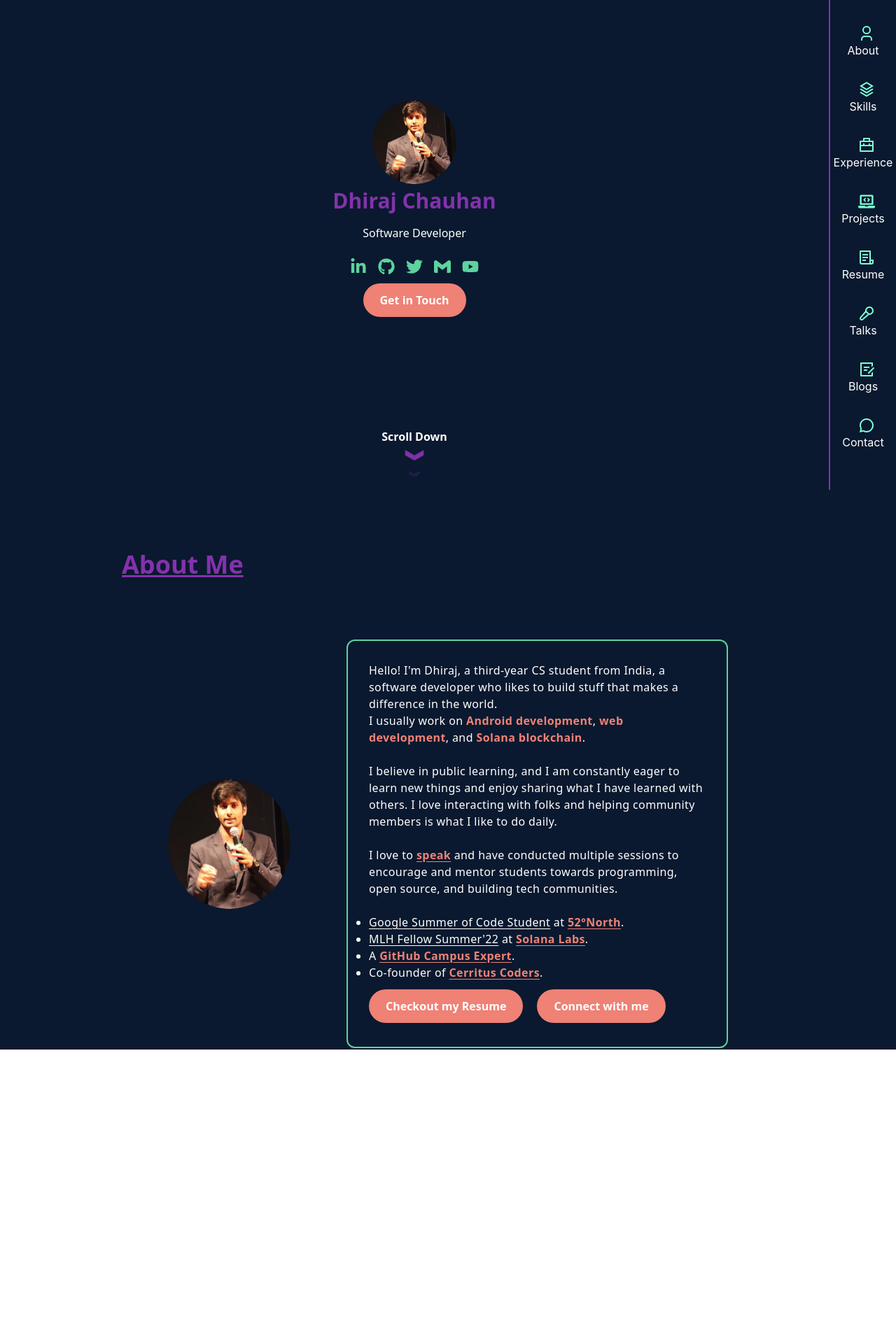
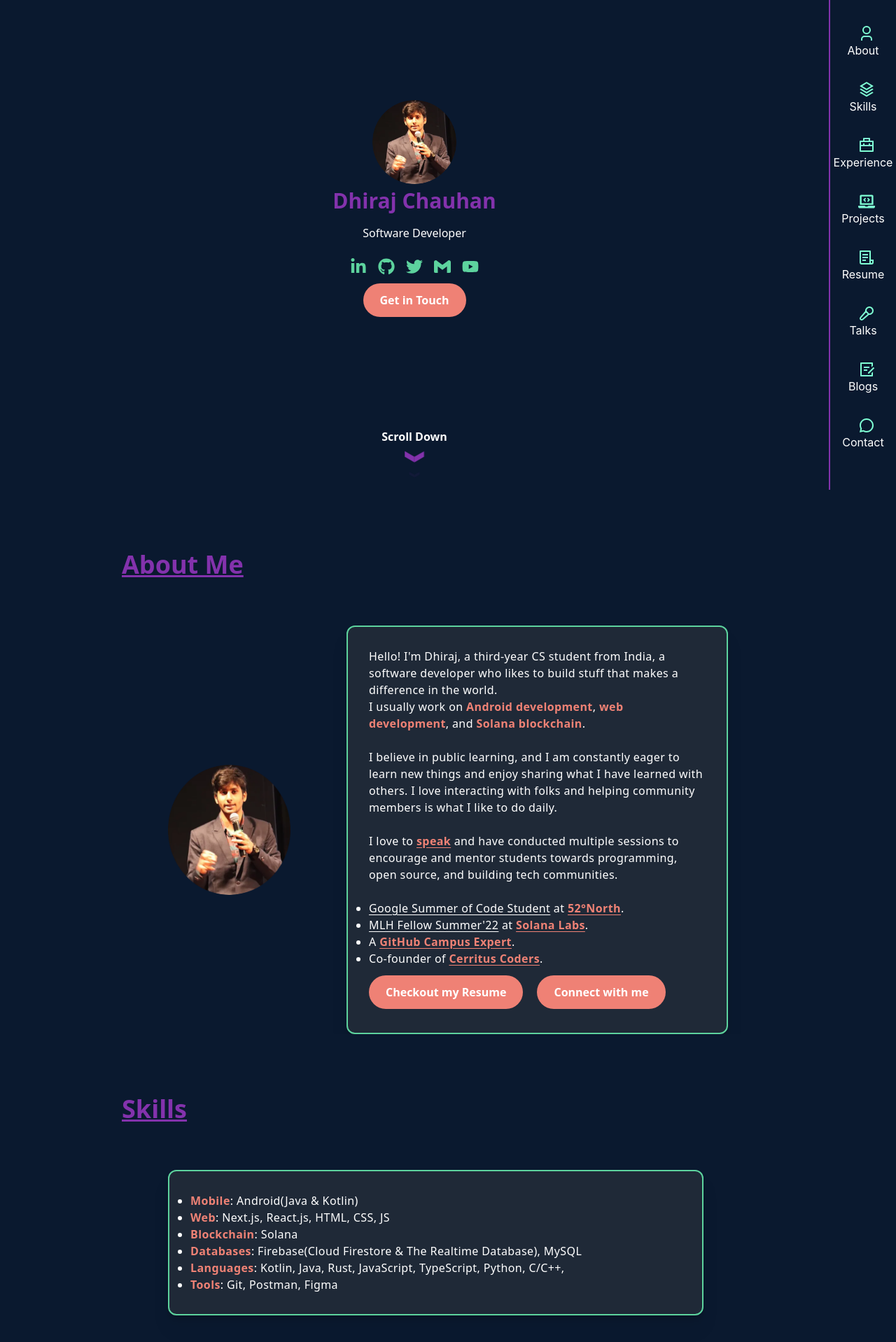
Before and after one commit to Suvraneel/portfolio, a Next.js app: page / in a window 1280 px wide. Shown: the part 100-2018 px from the top of the page at 70% size. Before the commit the page ends 1600 px from the top, so only its background shows below. Built offline with nearby package versions, Linux system fonts and the light colour scheme.

Commit message:
Added skills section

```diff
--- a/src/components/About.tsx
+++ b/src/components/About.tsx
@@ -8,20 +8,19 @@ import {openWebPage} from "../utils";
 const AboutSection = () => {
     return (
         <div
-            className="relative px-40 min-h-screen bg-[#0A192F] font-sans pt-20 text-white">
+            id="about"
+            className="relative px-40 bg-[#0A192F] font-sans pt-20 text-white">
             <h2 className="text-[2.25rem] font-bold text-primary relative ml-[14px] mb-[3.75rem] underline">About
                 Me </h2>
 
-            <div className="flex items-center justify-center px-20 mt-20 gap-[80px]">
+            <div className="flex items-center justify-center px-20 gap-[80px]">
                 <Image src={me} width={255} height={270} className="rounded-full"/>
 
                 <div
-                    className="flex-start relative rounded-xl border-2 border-[#5DD39E] w-[765px] absolute p-[1.875rem]">
-                    <div>
+                    className="flex-start relative rounded-xl border-2 border-[#5DD39E] drop-shadow-xl
+                    hover:shadow-black shadow-md hover:shadow-xl hover:-translate-y-[0.15rem]
+                    bg-gray-800 w-[765px] absolute p-[1.875rem]">
                         <span className="tracking-wide font-normal text-justify mb-[1rem]">
-                            {/*I am a third-year CS student who likes to listen to lo-fi while coding for hours.*/}
-
-                            {/*💼 GSoC'22 at 52° North | MLH Fellow Summer'22 at Solana Labs | GitHub Campus Expert | Android Developer | Solana Blockchain Developer | GSSoC'22 Mentor*/}
                             Hello! I'm Dhiraj, a third-year CS student from India, a software developer who likes to
                             build stuff that makes a difference in the world.<br/>
                             I usually work on <b>Android development</b>, <b>web development</b>, and <b>Solana
@@ -57,7 +56,6 @@ const AboutSection = () => {
                         </div>
                     </div>
                 </div>
-            </div>
         </div>
     );
 };
--- a/src/components/Hero.tsx
+++ b/src/components/Hero.tsx
@@ -9,6 +9,7 @@ import ScrollDown from "./scrolldown";
 const HeroSection = () => {
     return (
         <div
+            id="home"
             className="relative mr-24 min-h-screen font-sans flex items-center justify-center bg-[#0A192F] text-white">
             <div className="flex items-center justify-center text-center h-screen">
                 <ol>
--- /dev/null
+++ b/src/components/Skills.tsx
@@ -0,0 +1,38 @@
+import React from 'react';
+import me from "../assets/images/profile_picture_1.png";
+import Image from "next/image";
+import {contact, resume, talks} from "../utils/links";
+import Button from "./common/button";
+import {openWebPage} from "../utils";
+
+const SkillsSection = () => {
+    return (
+        <div
+            id="skills"
+            className="relative px-40 min-h-screen bg-[#0A192F] font-sans pt-20 text-white">
+            <h2 className="text-[2.25rem] font-bold text-primary relative ml-[14px] mb-[3.75rem] underline">Skills</h2>
+
+            <div className="px-20 gap-[80px]">
+                <div
+                    className="flex-start relative rounded-xl border-2 border-[#5DD39E] drop-shadow-xl
+                    hover:shadow-black shadow-md hover:shadow-xl hover:-translate-y-[0.15rem]
+                    bg-gray-800 w-[765px] absolute p-[1.875rem]">
+                    <div>
+                        <span className="tracking-wide font-normal text-justify mb-[1rem]">
+                            <ul className="list-disc">
+                                <li><b>Mobile</b>: Android(Java & Kotlin)</li>
+                                <li><b>Web</b>: Next.js, React.js, HTML, CSS, JS</li>
+                                <li><b>Blockchain</b>: Solana</li>
+                                <li><b>Databases</b>: Firebase(Cloud Firestore & The Realtime Database), MySQL</li>
+                                <li><b>Languages</b>: Kotlin, Java, Rust, JavaScript, TypeScript, Python, C/C++, </li>
+                                <li><b>Tools</b>: Git, Postman, Figma</li>
+                            </ul>
+                        </span>
+                    </div>
+                </div>
+            </div>
+        </div>
+    );
+};
+
+export default SkillsSection;
--- a/src/utils/index.ts
+++ b/src/utils/index.ts
@@ -4,3 +4,8 @@ export const openWebPage = (url: string) => {
 
 // Concatenates classes into a single className string
 export const cn = (...args: string[]) => args.join(' ');
+
+export const scrollToElement = (id: string) => {
+    const element = document.getElementById(id);
+    element.scrollIntoView({behavior: "smooth", block: "end", inline: "nearest"});
+}
--- a/src/views/home/index.tsx
+++ b/src/views/home/index.tsx
@@ -1,36 +1,17 @@
 // Next, React
-import {FC, useEffect} from 'react';
-import Image from "next/image";
-import me from "../../assets/images/profile_picture_1.png";
-import HeroSocials from "../../components/HeroSocials";
-import ScrollDown from "../../components/scrolldown";
-import {openWebPage} from "../../utils";
-import {contact} from "../../utils/links";
+import {FC} from 'react';
 import AboutSection from "../../components/About";
-import Button from "../../components/common/button";
+import HeroSection from "../../components/Hero";
+import SkillsSection from "../../components/Skills";
 
 
 export const HomeView: FC = ({}) => {
 
     return (
         <>
-            <div
-                className="relative mr-24 min-h-screen font-sans flex items-center justify-center bg-[#0A192F] text-white">
-                <div className="flex items-center justify-center text-center h-screen">
-                    <ol>
-                        <li><Image src={me} alt="Dhiraj's picture" width={120} height={120} className="rounded-full"/>
-                        </li>
-                        <li><h1 className="text-3xl text-[#8332AC] font-bold">Dhiraj Chauhan</h1></li>
-                        <li><p className="py-4">Software Developer</p></li>
-                        {/*<li><p className="py-4">I like to build stuff that makes a difference in the world.</p></li>*/}
-                        <HeroSocials/>
-                        <Button variant={"rounded_with_secondary"}
-                                onClick={() => openWebPage(contact)}>Get in Touch</Button>
-                    </ol>
-                    <ScrollDown/>
-                </div>
-            </div>
+            <HeroSection/>
             <AboutSection/>
+            <SkillsSection/>
         </>
     );
 };
```
